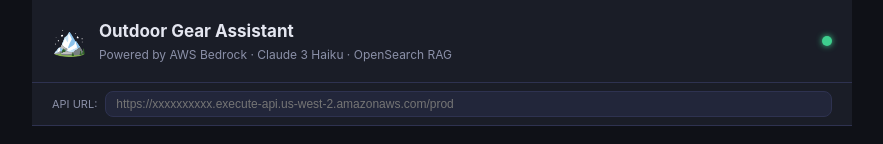
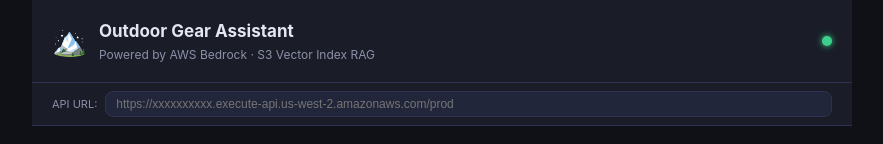
Before and after one commit to mikegyver99/aws-rag-basic, a plain HTML site: page ui/index.html in a window 1280 px wide. Shown: the top 144 px of the page, without its empty margins (198-1081 px from the left). Drawn offline with Linux system fonts and the light colour scheme.

Commit message:
Update documentation to reflect changes in vector index structure and modify UI header to indicate S3 integration

```diff
--- a/ui/index.html
+++ b/ui/index.html
@@ -327,7 +327,7 @@
     <div class="logo">🏔️</div>
     <div class="title-group">
       <h1>Outdoor Gear Assistant</h1>
-      <p>Powered by AWS Bedrock · Claude 3 Haiku · OpenSearch RAG</p>
+      <p>Powered by AWS Bedrock · S3 Vector Index RAG</p>
     </div>
     <div class="status-dot" id="statusDot" title="API status"></div>
   </header>
```
Also changed, not shown: 1 other file.
